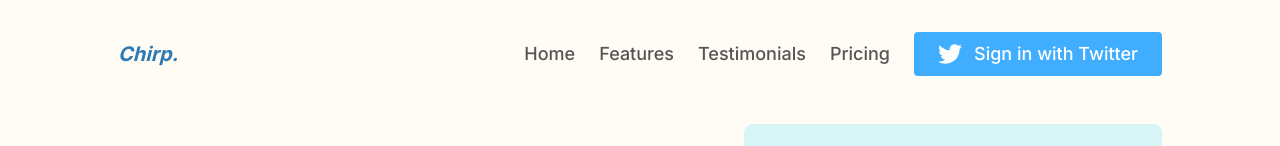
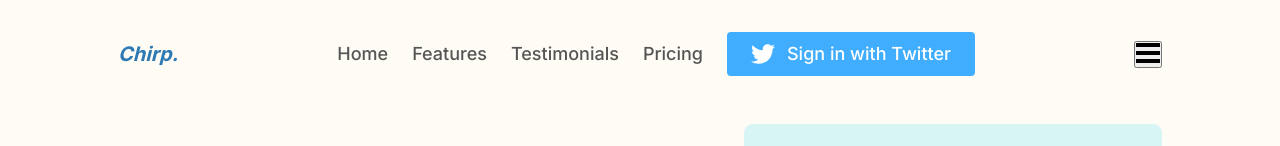
Before and after one commit to AV2001/chirp, a plain HTML site: page index.html in a window 1280 px wide. Shown: the top 146 px of the page. Drawn offline with Linux system fonts and the light colour scheme.

Commit message:
Linking script.js

```diff
--- a/index.html
+++ b/index.html
@@ -18,6 +18,10 @@
     <!-- Linking to stylesheet(s) -->
     <link rel="stylesheet" href="./css/style.css" />
     <link rel="stylesheet" href="./css/queries.css" />
+
+    <!-- Linking JavaScript -->
+    <script defer src="./js/script.js"></script>
+
     <title>Chirp</title>
   </head>
   <body>
@@ -43,6 +47,13 @@
             </li>
           </ul>
         </nav>
+        <button class="btn--nav">
+          <img
+            src="./assets/hamburger-menu.svg"
+            alt="Hamburger menu icon"
+            class="nav-icon"
+          />
+        </button>
       </header>
     </div>
 
```
